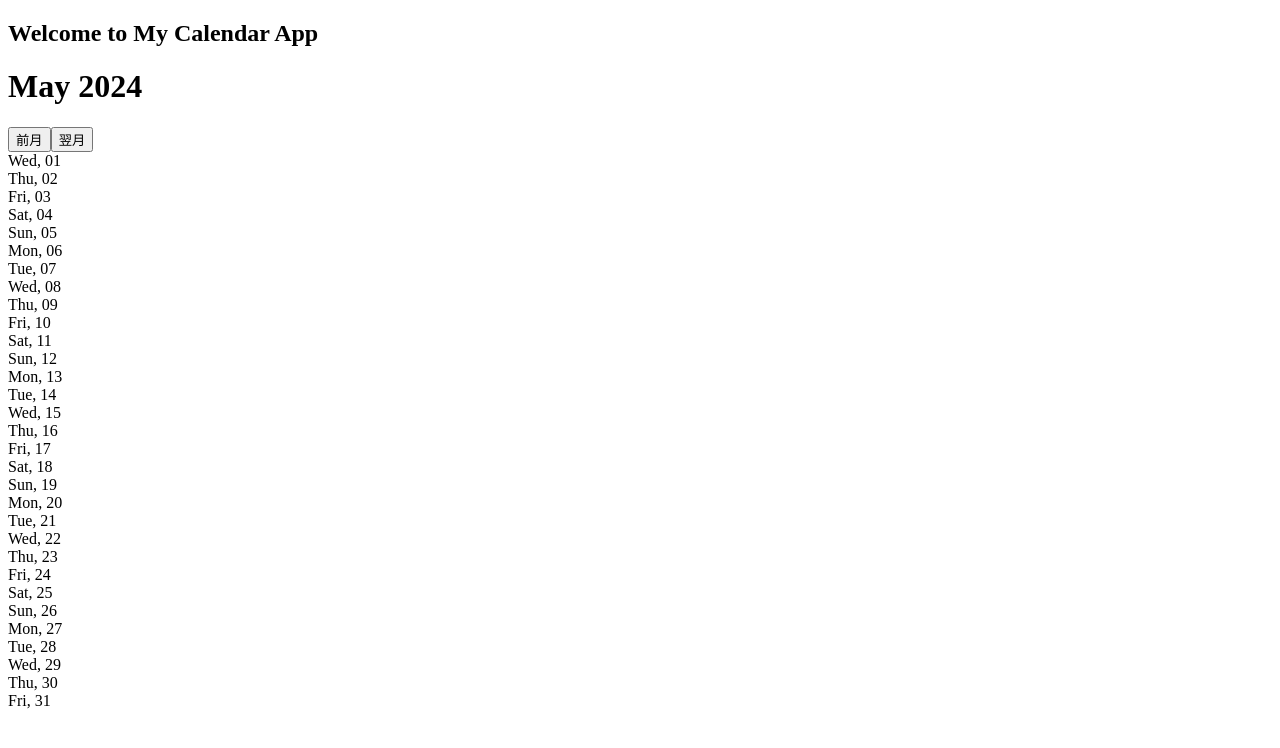
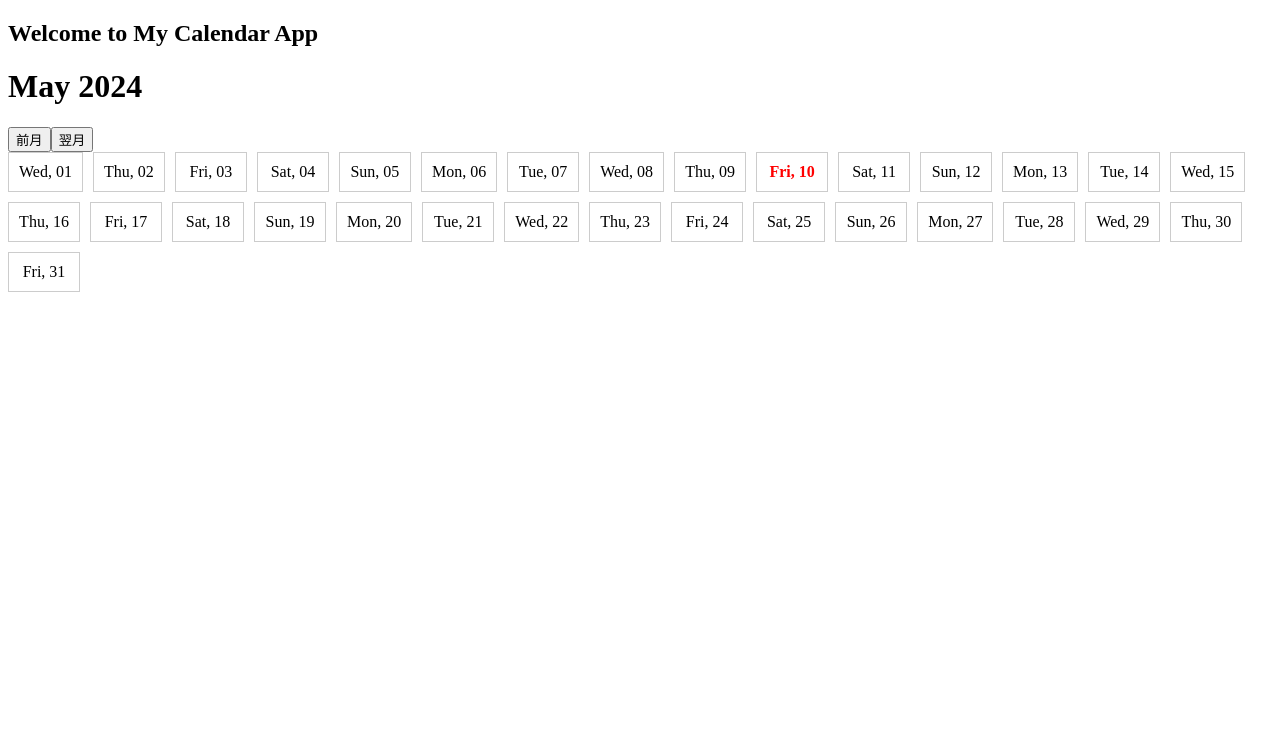
Before and after one commit to Syota622/nextjs_typescript_calendar, a Next.js app: page / in a window 1280 px wide. Shown: the top 748 px of the page. Built offline with nearby package versions, Linux system fonts and the light colour scheme.

Commit message:
`今日の日付にマークがついている`の実装が完了

```diff
--- a/src/components/Calendar.tsx
+++ b/src/components/Calendar.tsx
@@ -1,5 +1,6 @@
 import React, { useState } from 'react';
-import { format, startOfMonth, endOfMonth, eachDayOfInterval, addMonths } from 'date-fns';
+import { format, startOfMonth, endOfMonth, eachDayOfInterval, addMonths, isToday } from 'date-fns'; // isTodayを追加
+import styles from '../styles/Calendar.module.css';
 
 const Calendar: React.FC = () => {
   const [currentMonth, setCurrentMonth] = useState(new Date());
@@ -21,12 +22,13 @@ const Calendar: React.FC = () => {
 
   return (
     <div>
+      {/* 現在の月を表示 */}
       <h1>{format(currentMonth, 'MMMM yyyy')}</h1>
       <button onClick={handlePrevMonth}>前月</button>
       <button onClick={handleNextMonth}>翌月</button>
-      <div>
+      <div className={styles.calendarContainer}>
         {days.map(day => (
-          <div key={format(day, 'yyyy-MM-dd')}>
+          <div key={format(day, 'yyyy-MM-dd')} className={`${styles.day} ${isToday(day) ? styles.today : ''}`}>
             {format(day, 'EEE, dd')}
           </div>
         ))}
--- /dev/null
+++ b/src/styles/Calendar.module.css
@@ -0,0 +1,17 @@
+.calendarContainer {
+  display: flex;
+  flex-wrap: wrap;
+  gap: 10px;
+}
+
+.day {
+  padding: 10px;
+  border: 1px solid #ccc;
+  min-width: 50px;
+  text-align: center;
+}
+
+.today {
+  color: red;
+  font-weight: bold;
+}
```
